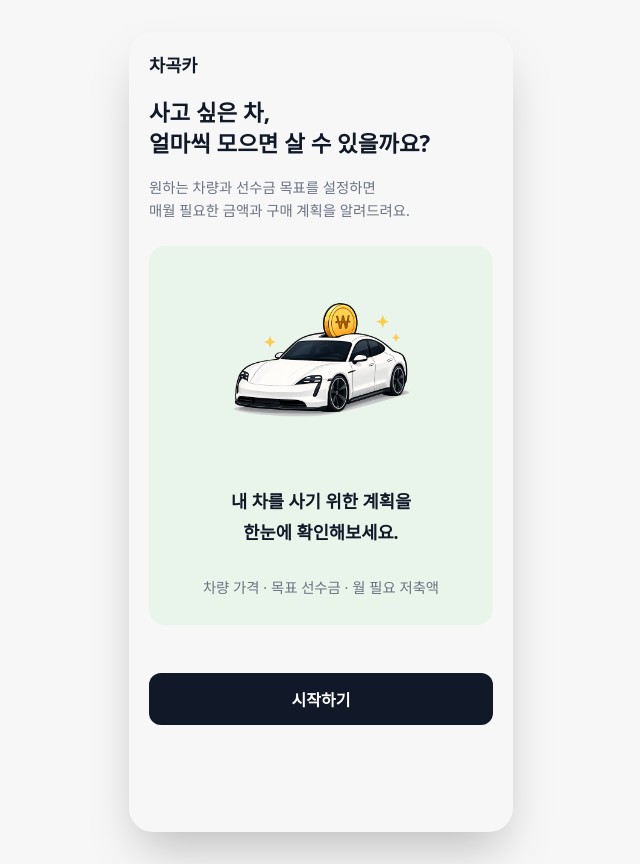
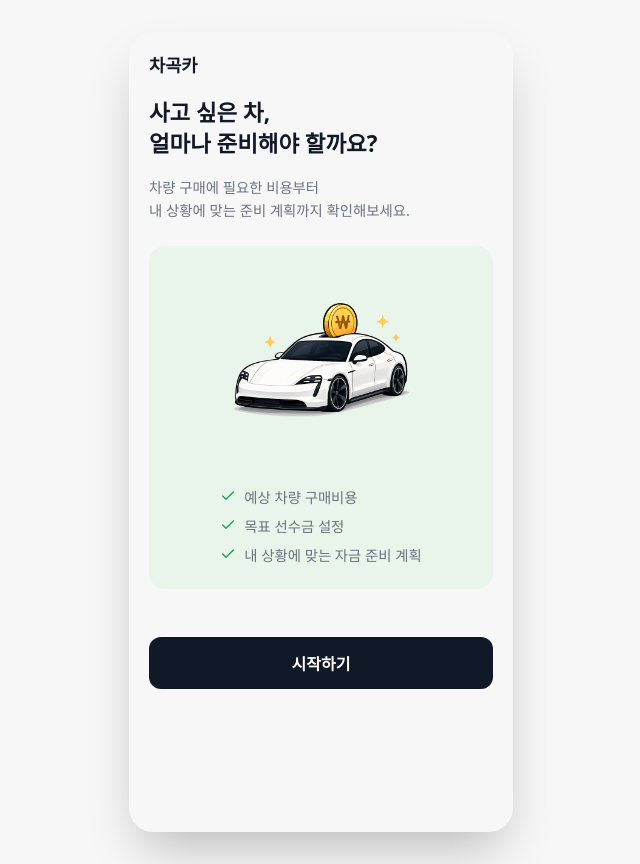
Before and after one commit to iridescentzia/chagokcar, a React (Vite) app: page /onboarding in a window 1280 px wide. Shown: the whole page, without its empty margins (319-959 px from the left). Built offline with nearby package versions, Linux system fonts and the light colour scheme.

Commit message:
fix : splash, onboarding 수정

```diff
--- a/src/index.css
+++ b/src/index.css
@@ -565,3 +565,20 @@ button {
   color: var(--color-primary);
   margin: 0;
 }
+
+.onboarding-checklist {
+  list-style: none;
+  padding: 0;
+  margin: 16px 0 0;
+  display: flex;
+  flex-direction: column;
+  gap: 8px;
+}
+
+.onboarding-checklist-item {
+  display: flex;
+  align-items: center;
+  gap: 8px;
+  font-size: 0.9rem;
+  color: var(--color-text-light);
+}
--- a/src/pages/MonthlyPlan.tsx
+++ b/src/pages/MonthlyPlan.tsx
@@ -29,12 +29,14 @@ export default function MonthlyPlan() {
         );
     }
 
-    const result = calculatePlan(
-        selectedVehicle.price,
+    const result = calculatePlan({
+        expectedPurchasePrice: selectedVehicle.price,
         targetDownPayment,
         currentSavings,
-        targetMonths
-    );
+        planMethod: "period",
+        targetMonths,
+        monthlySavings: 0,
+    });
 
     return (
         <PageLayout>
--- a/src/pages/Onboarding.tsx
+++ b/src/pages/Onboarding.tsx
@@ -1,7 +1,14 @@
-import {useNavigate} from "react-router-dom";
+import { useNavigate } from "react-router-dom";
+import { Check } from "lucide-react";
 import ImageBox from "../components/ImageBox";
 import Button from "../components/Button";
 import PageLayout from "../components/PageLayout";
+
+const CHECKLIST_ITEMS = [
+    "예상 차량 구매비용",
+    "목표 선수금 설정",
+    "내 상황에 맞는 자금 준비 계획",
+];
 
 export default function Onboarding() {
     const navigate = useNavigate();
@@ -11,13 +18,13 @@ export default function Onboarding() {
             <p className="brand-name">차곡카</p>
             <h1 className="page-title">
                 사고 싶은 차,
-                <br/>
-                얼마씩 모으면 살 수 있을까요?
+                <br />
+                얼마나 준비해야 할까요?
             </h1>
             <p className="page-description">
-                원하는 차량과 선수금 목표를 설정하면
-                <br/>
-                매월 필요한 금액과 구매 계획을 알려드려요.
+                차량 구매에 필요한 비용부터
+                <br />
+                내 상황에 맞는 준비 계획까지 확인해보세요.
             </p>
 
             <ImageBox>
@@ -26,16 +33,14 @@ export default function Onboarding() {
                     alt=""
                     className="onboarding-illustration"
                 />
-                <p className="image-box-caption">
-                    <span className="image-box-caption-emphasis">
-                    내 차를 사기 위한 계획을
-                    <br/>
-                    한눈에 확인해보세요.
-                        </span>
-                    <br/>
-                    <br/>
-                    차량 가격 · 목표 선수금 · 월 필요 저축액
-                </p>
+                <ul className="onboarding-checklist">
+                    {CHECKLIST_ITEMS.map((item) => (
+                        <li key={item} className="onboarding-checklist-item">
+                            <Check size={16} color="var(--color-primary)" />
+                            <span>{item}</span>
+                        </li>
+                    ))}
+                </ul>
             </ImageBox>
 
             <div className="onboarding-cta">
--- a/src/pages/Splash.tsx
+++ b/src/pages/Splash.tsx
@@ -1,12 +1,26 @@
+import { useEffect } from "react";
 import { useNavigate } from "react-router-dom";
-import PageLayout from "../components/PageLayout.tsx";
+import PageLayout from "../components/PageLayout";
 
 export default function Splash() {
     const navigate = useNavigate();
+
+    useEffect(() => {
+        const timer = window.setTimeout(() => {
+            navigate("/onboarding");
+        }, 1200);
+
+        return () => window.clearTimeout(timer);
+    }, [navigate]);
+
     return (
         <PageLayout>
-            <div className="splash-screen" onClick={() => navigate("/onboarding")}>
-                <img src="/imgs/logo.png" alt="차곡카" className="splash-logo" />
+            <div className="splash-screen">
+                <img
+                    src="/imgs/logo.png"
+                    alt="차곡카"
+                    className="splash-logo"
+                />
             </div>
         </PageLayout>
     );
--- a/src/pages/VehicleSearch.tsx
+++ b/src/pages/VehicleSearch.tsx
@@ -5,7 +5,7 @@ import { vehicles, popularVehicles } from "../data/vehicles";
 import Header from "../components/Header";
 import Card from "../components/Card";
 import PageLayout from "../components/PageLayout";
-import type { Vehicle } from "../types/plan.ts";
+import type { Vehicle } from "../types/vehicle";
 
 export default function VehicleSearch() {
     const navigate = useNavigate();
--- a/src/pages/VehicleSelect.tsx
+++ b/src/pages/VehicleSelect.tsx
@@ -6,7 +6,7 @@ import Header from "../components/Header";
 import Card from "../components/Card";
 import Button from "../components/Button";
 import PageLayout from "../components/PageLayout";
-import type { Vehicle } from "../types/plan.ts";
+import type { Vehicle } from "../types/vehicle";
 
 
 export default function VehicleSelect() {
```
